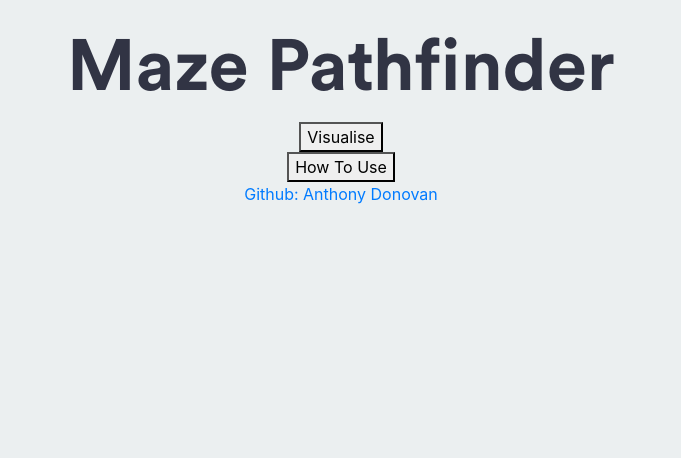
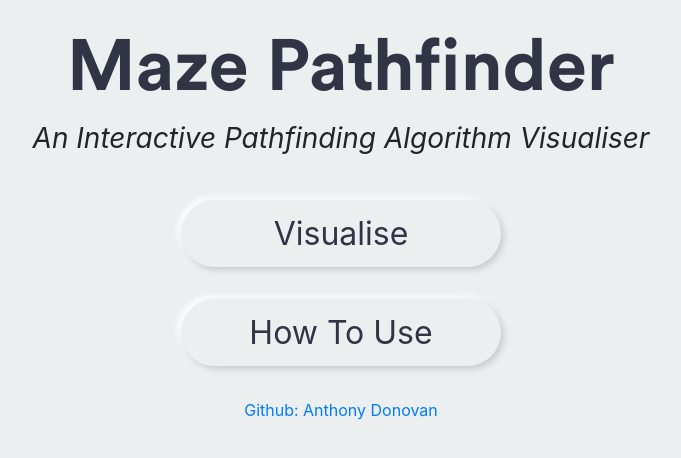
Before and after one commit to ad13380/maze_v2, a React (Create React App) app: page / in a window 1280 px wide. Shown: the top 458 px of the page, without its empty margins (299-980 px from the left). Built offline with nearby package versions, Linux system fonts and the light colour scheme.

Commit message:
Adds styling to Home

```diff
--- a/src/components/Selector/Selector.css
+++ b/src/components/Selector/Selector.css
@@ -12,3 +12,7 @@
   text-decoration: none;
   color: grey;
 }
+
+.link-styling:focus {
+  text-decoration: none;
+}
--- /dev/null
+++ b/src/containers/Home/Home.css
@@ -0,0 +1,36 @@
+.home-wrapper {
+  display: flex;
+  flex-direction: column;
+}
+
+h3 {
+  font-weight: normal;
+  font-style: italic;
+  margin-bottom: 1em;
+}
+
+#github-link {
+  margin-top: 1em;
+}
+
+.neomorphic {
+  background-color: #ebeff0;
+  border: 0px;
+  border-radius: 300px;
+  font-size: 2em;
+  color: rgb(49, 52, 68);
+  margin: 0.5em;
+  padding: 0.3em;
+  width: 10em;
+  -webkit-box-shadow: 3px 3px 6px #c8cbcc, -3px -3px 6px #fff;
+  box-shadow: 3px 3px 6px #c8cbcc, -3px -3px 6px #fff;
+}
+
+.neomorphic:hover {
+  -webkit-box-shadow: inset 2px 2px 5px #c8cbcc, inset -3px -3px 7px #fff;
+  box-shadow: inset 2px 2px 5px #c8cbcc, inset -3px -3px 7px #fff;
+}
+
+.neomorphic:focus {
+  outline: 0;
+}
--- a/src/containers/Home/Home.js
+++ b/src/containers/Home/Home.js
@@ -1,18 +1,26 @@
 import React from "react";
 import { Link } from "react-router-dom";
+import "./Home.css";
 
 const Home = () => {
   return (
     <>
-      <Link to="/visualise">
-        <button data-test="visualise-page-button">Visualise</button>
-      </Link>
-      <br />
-      <Link to="/tutorial">
-        <button data-test="tutorial-page-button">How To Use</button>
-      </Link>
-      <br />
-      <a href="https://github.com/ad13380/">Github: Anthony Donovan</a>
+      <div className="home-wrapper">
+        <h3>An Interactive Pathfinding Algorithm Visualiser</h3>
+        <Link to="/visualise">
+          <button className="neomorphic" data-test="visualise-page-button">
+            Visualise
+          </button>
+        </Link>
+        <Link to="/tutorial">
+          <button className="neomorphic" data-test="tutorial-page-button">
+            How To Use
+          </button>
+        </Link>
+        <a id="github-link" href="https://github.com/ad13380/">
+          Github: Anthony Donovan
+        </a>
+      </div>
     </>
   );
 };
```
